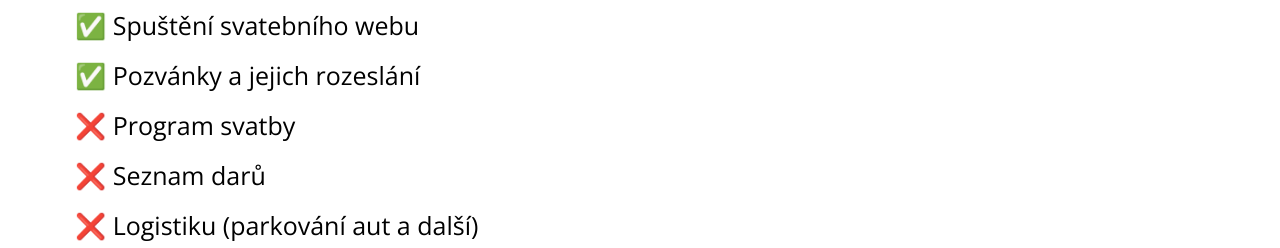
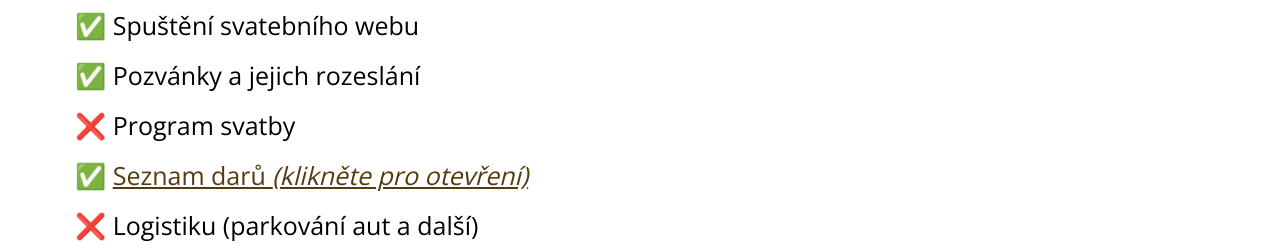
Before and after one commit to petrbrzek/rozbijemedzban, a Next.js app: page / in a window 1280 px wide. Shown: the part 2375-2623 px from the top of the page. Built offline with nearby package versions, Linux system fonts and the light colour scheme; a web font is replaced by a local one.

Commit message:
add link to gifts

```diff
--- a/pages/index.js
+++ b/pages/index.js
@@ -1,5 +1,6 @@
 import React from 'react'
 import Head from '../src/components/head'
+import Link from 'next/link'
 
 const Header = ({ children }) => (
   <div className="header">
@@ -212,7 +213,7 @@ export default class HomePage extends React.Component {
                   ✅ Spuštění svatebního webu<br />
                   ✅ Pozvánky a jejich rozeslání<br />
                   ❌ Program svatby<br />
-                  ❌ Seznam darů<br />
+                  ✅ <Link href="/gifts"><a>Seznam darů <i>(klikněte pro otevření)</i></a></Link> <br />
                   ❌ Logistiku (parkování aut a další)<br />
                 </p>
               </div>
```
